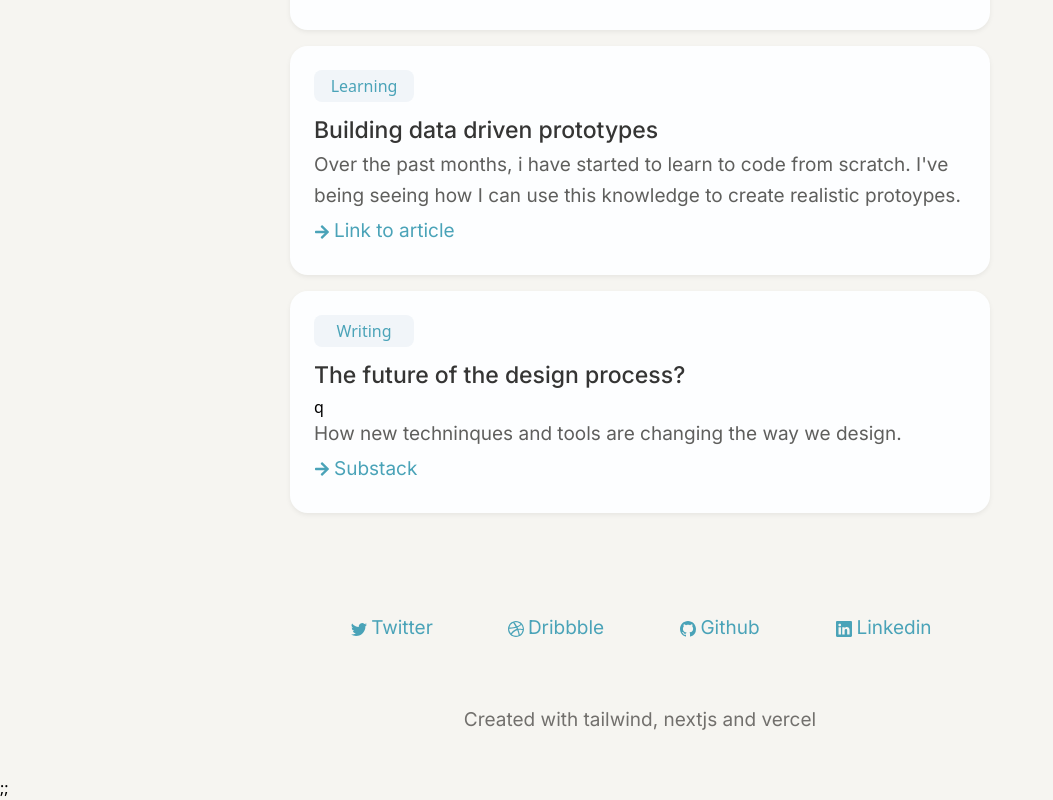
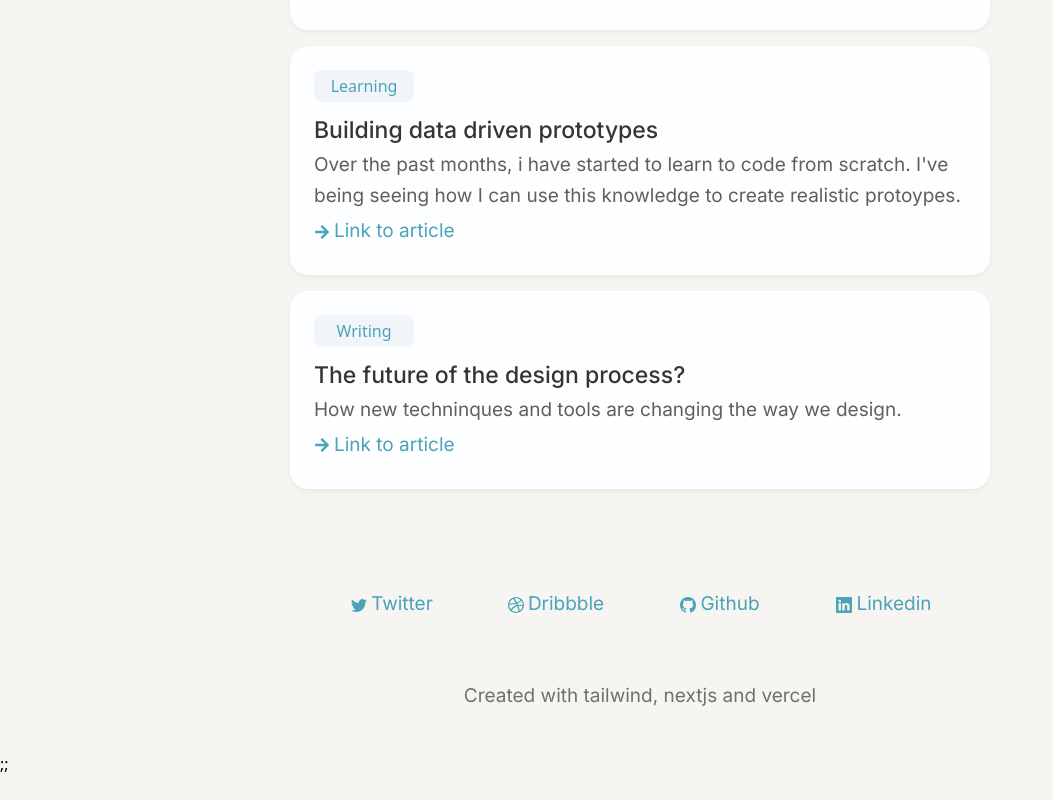
Before and after one commit to dannnnnh/portfolio-nextjs, a Next.js app: page / in a window 1280 px wide. Shown: the part 2283-3083 px from the top of the page, without its empty margins (0-1053 px from the left). After the commit the page ends 3059 px from the top, so only its background shows below. Built offline with nearby package versions, Linux system fonts and the light colour scheme.

Commit message:
Updating the link

```diff
--- a/pages/Main.js
+++ b/pages/Main.js
@@ -284,7 +284,7 @@
               </div>
               <h3 className="dark:text-[#EEEFF4]">
                 The future of the design process?
-              </h3>q
+              </h3>
 
               <p className="dark:text-[#CECFD8]">
                 How new techninques and tools are changing the way we design.
@@ -293,7 +293,7 @@
               <div className="flex items-center">
                 <IconContext.Provider value={{ color: "#4AA3B8" }}>
                   <FaArrowRight />
-                  <p className="text-[#4AA3B8] p-1">Substack</p>
+                  <p className="text-[#4AA3B8] p-1">Link to article</p>
                 </IconContext.Provider>
               </div>
             </Link>
```
